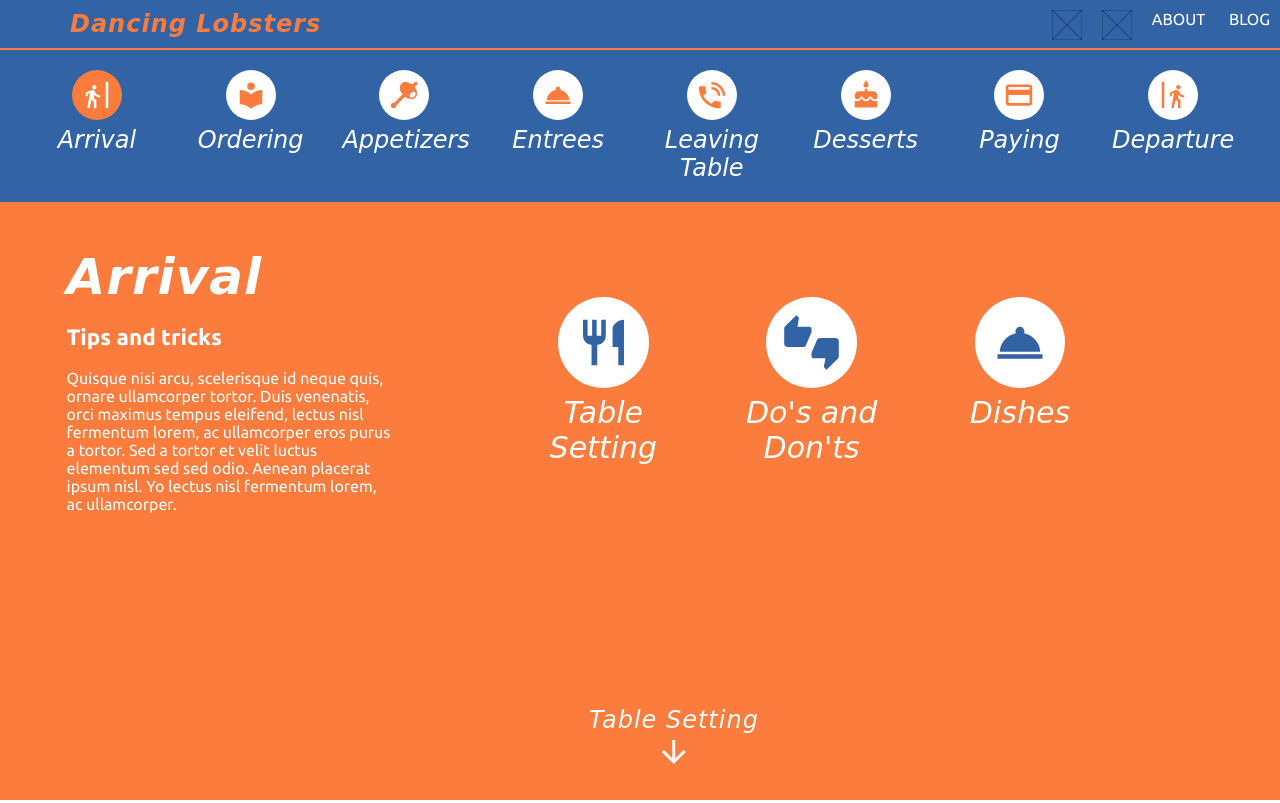
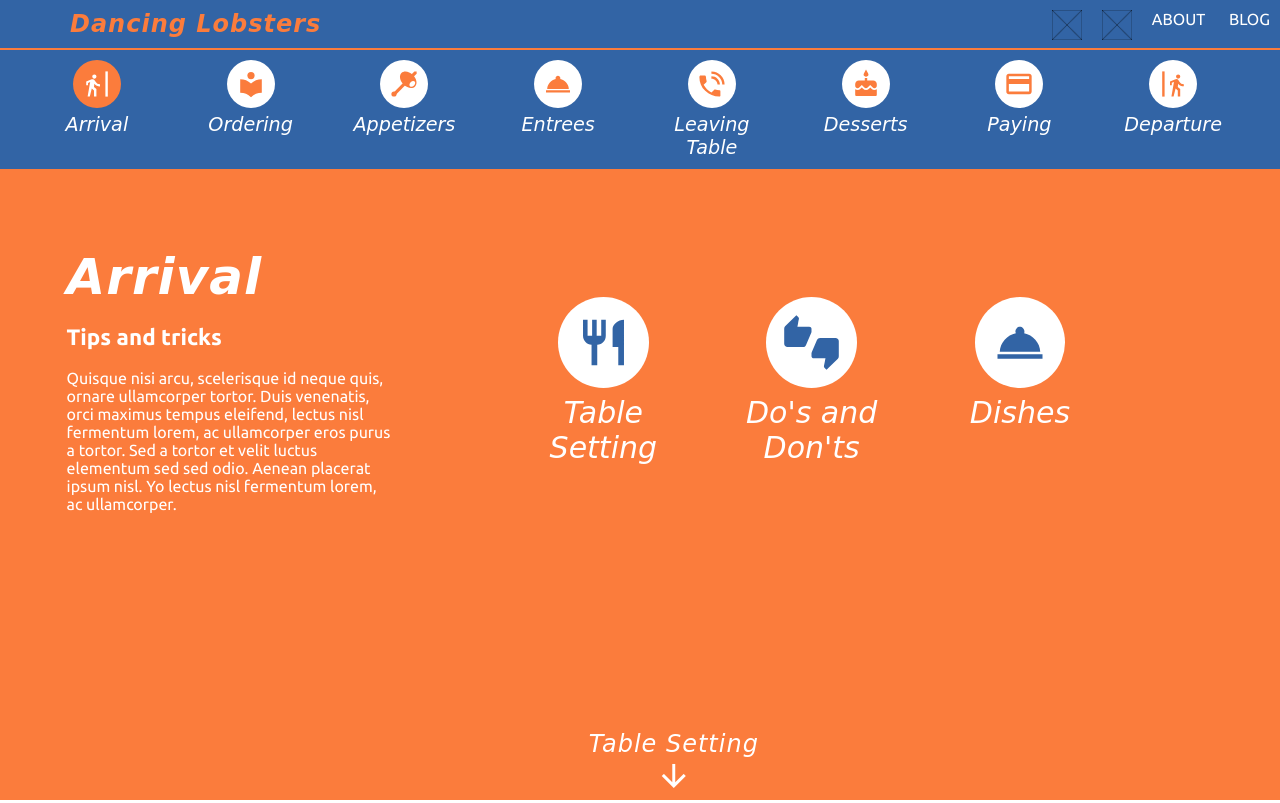
Before and after one commit to Hydriad/Dancing-Lobsters, a plain HTML site: page 1-arrival.html in a window 1280 px wide. Shown: the top 803 px of the page. Drawn offline with nearby package versions, Linux system fonts and the light colour scheme.

Commit message:
Decreasing height of menu walkthrough

```diff
--- a/1-arrival.html
+++ b/1-arrival.html
@@ -152,7 +152,7 @@
 
     <section class = "page walkthrough-dishes" id="wdishes">
       <h1>Dishes</h1>
-      <a class="downarrow" href ="#wintro">Back to Top</a>
+      <a class="downarrow" href ="#wintro"><i class="material-icons">arrow_upward</i><br/>Back to Top</a>
     </section>
   </wrapper>
 
--- a/resources/scss/style.scss
+++ b/resources/scss/style.scss
@@ -211,7 +211,7 @@ nav{
   color: white;
   text-align: center;
   position:absolute;
-  bottom:3%;
+  bottom:0;
   left:46%;
 }
 
@@ -301,9 +301,6 @@ nav{
   }
 }
 
-
-
-
 #walkthrough-head{
   position:fixed;
   background-color: $ourdarkblue;
@@ -312,17 +309,19 @@ nav{
   width: 100%;
   padding: 0;
   .row {
-    padding:20px;
+    padding:10px 20px;
   }
   img{
-    width: 50px;
-    height: 50px;
+    display: inline-block;
+    width: 48px;
+    height: 48px;
     margin: 0 15% 0 15%;
   }
   a,a:visited{
+    display: inline-block;
     font-family: "Lobster Two", cursive;
     font-style: italic;
-    font-size:1.5rem;
+    font-size:1.2rem;
     text-decoration: none;
     color: white;
   }
```
Also changed, not shown: 4-entrees.html (+1 -1 lines), resources/scss/style.css, 1 other file.
